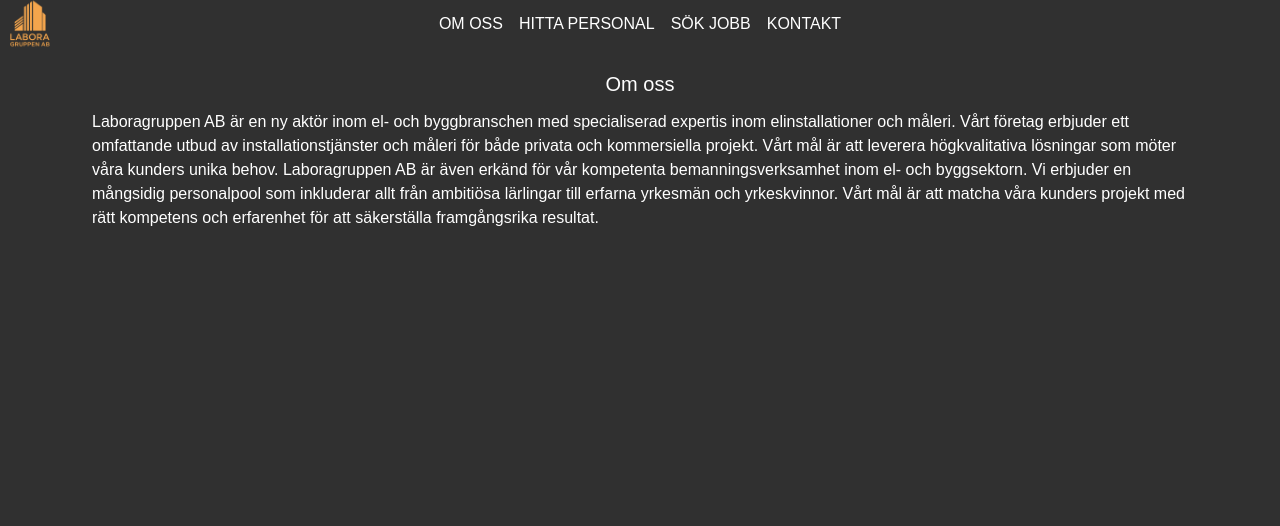
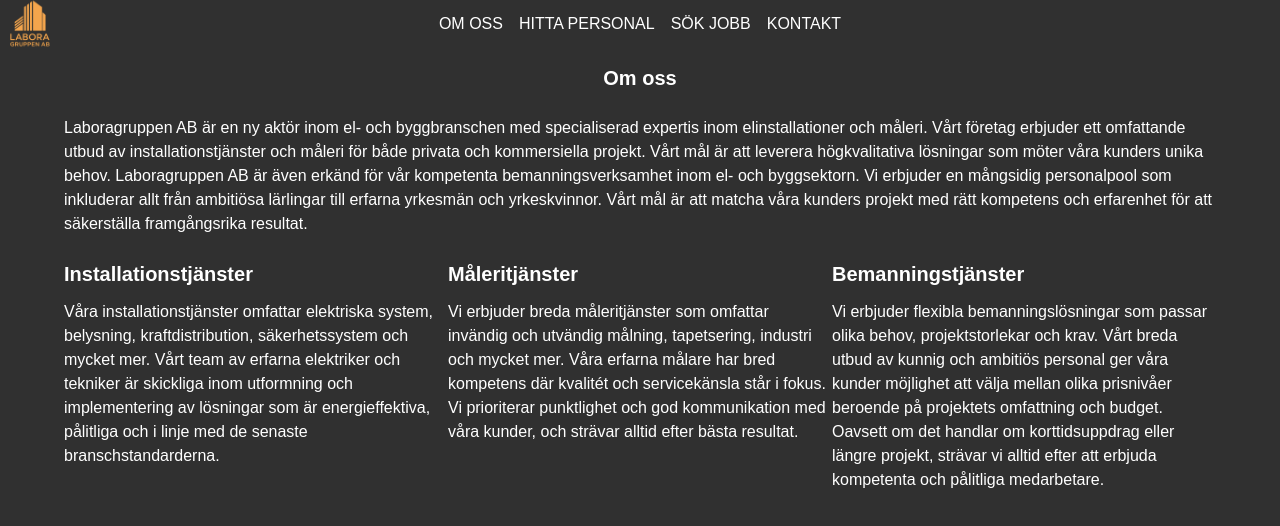
Before and after one commit to DzePat/laboragruppen, a Next.js app: page /about in a window 1280 px wide. Shown: the top 526 px of the page. Built offline with nearby package versions, Linux system fonts and the light colour scheme.

Commit message:
ADD: -additional description to about page.

```diff
--- a/src/app/about/page.tsx
+++ b/src/app/about/page.tsx
@@ -2,11 +2,41 @@
 
 export default function AboutPage() {
   return (
-    <div className="font-sans grid grid-rows-[20px_1fr_20px] justify-items-center min-h-screen p-8 pb-20 gap-16 sm:p-20 ">
-      <main className="flex flex-col justify-center items-center p-3">
-        <label className="text-xl p-3"> Om oss</label>
-        <p>Laboragruppen AB är en ny aktör inom el- och byggbranschen med specialiserad expertis inom elinstallationer och måleri. Vårt företag erbjuder ett omfattande utbud av installationstjänster och måleri för både privata och kommersiella projekt. Vårt mål är att leverera högkvalitativa lösningar som möter våra kunders unika behov. Laboragruppen AB är även erkänd för vår kompetenta bemanningsverksamhet inom el- och byggsektorn. Vi erbjuder en mångsidig personalpool som inkluderar allt från ambitiösa lärlingar till erfarna yrkesmän och yrkeskvinnor. Vårt mål är att matcha våra kunders projekt med rätt kompetens och erfarenhet för att säkerställa framgångsrika resultat. </p>
-        </main>
+    <div className="font-sans">
+      <main className="flex flex-col justify-center items-center">
+        <label className="p-3 text-xl font-bold"> Om oss</label>
+          <p className="pt-3 pb-3 w-6xl">Laboragruppen AB är en ny aktör inom el- och byggbranschen med specialiserad expertis inom elinstallationer och måleri.
+            Vårt företag erbjuder ett omfattande utbud av installationstjänster och måleri för både privata och kommersiella projekt.
+            Vårt mål är att leverera högkvalitativa lösningar som möter våra kunders unika behov. Laboragruppen AB är även erkänd för vår kompetenta bemanningsverksamhet inom el- och byggsektorn.
+            Vi erbjuder en mångsidig personalpool som inkluderar allt från ambitiösa lärlingar till erfarna yrkesmän och yrkeskvinnor.
+            Vårt mål är att matcha våra kunders projekt med rätt kompetens och erfarenhet för att säkerställa framgångsrika resultat.
+          </p>
+          <div className="flex p-3">
+            <div className="flex flex-col w-sm">
+              <label className="font-bold text-xl">Installationstjänster</label>
+              <p className="pt-3">
+                Våra installationstjänster omfattar elektriska system, belysning, kraftdistribution, säkerhetssystem och mycket mer.
+                Vårt team av erfarna elektriker och tekniker är skickliga inom utformning och implementering av lösningar som är energieffektiva, pålitliga och i linje med de senaste branschstandarderna.
+              </p>
+            </div>
+            <div className="flex flex-col w-sm">
+              <label className="font-bold text-xl">Måleritjänster</label>
+              <p className="pt-3">
+                Vi erbjuder breda måleritjänster som omfattar invändig och utvändig målning, tapetsering, industri och mycket mer.
+                Våra erfarna målare har bred kompetens där kvalitét och servicekänsla står i fokus.
+                Vi prioriterar punktlighet och god kommunikation med våra kunder, och strävar alltid efter bästa resultat.
+              </p>
+            </div>
+            <div className="flex flex-col w-sm">
+              <label className="font-bold text-xl">Bemanningstjänster</label>
+              <p className="pt-3">
+                Vi erbjuder flexibla bemanningslösningar som passar olika behov, projektstorlekar och krav.
+                Vårt breda utbud av kunnig och ambitiös personal ger våra kunder möjlighet att välja mellan olika prisnivåer beroende på projektets omfattning och budget.
+                Oavsett om det handlar om korttidsuppdrag eller längre projekt, strävar vi alltid efter att erbjuda kompetenta och pålitliga medarbetare.
+              </p>
+            </div>
+          </div>
+      </main>
     </div>
     )
 }
```
